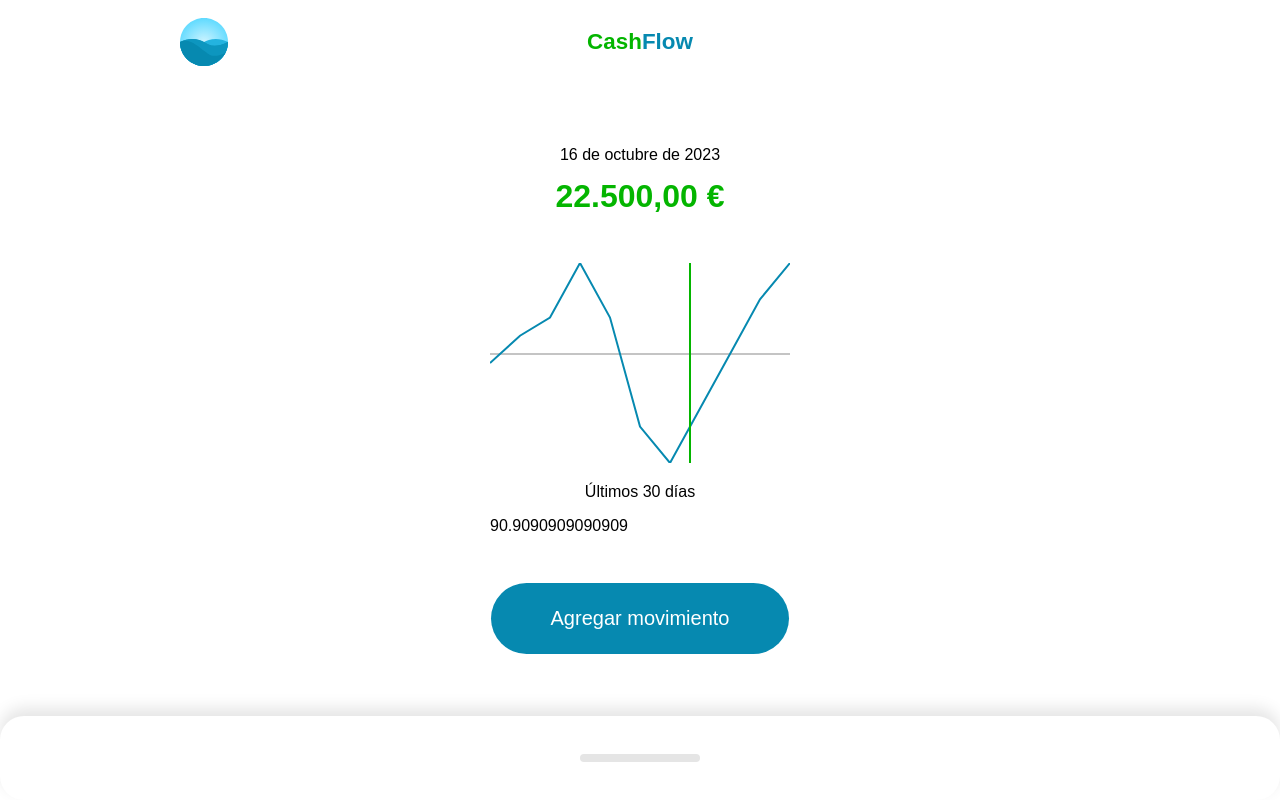
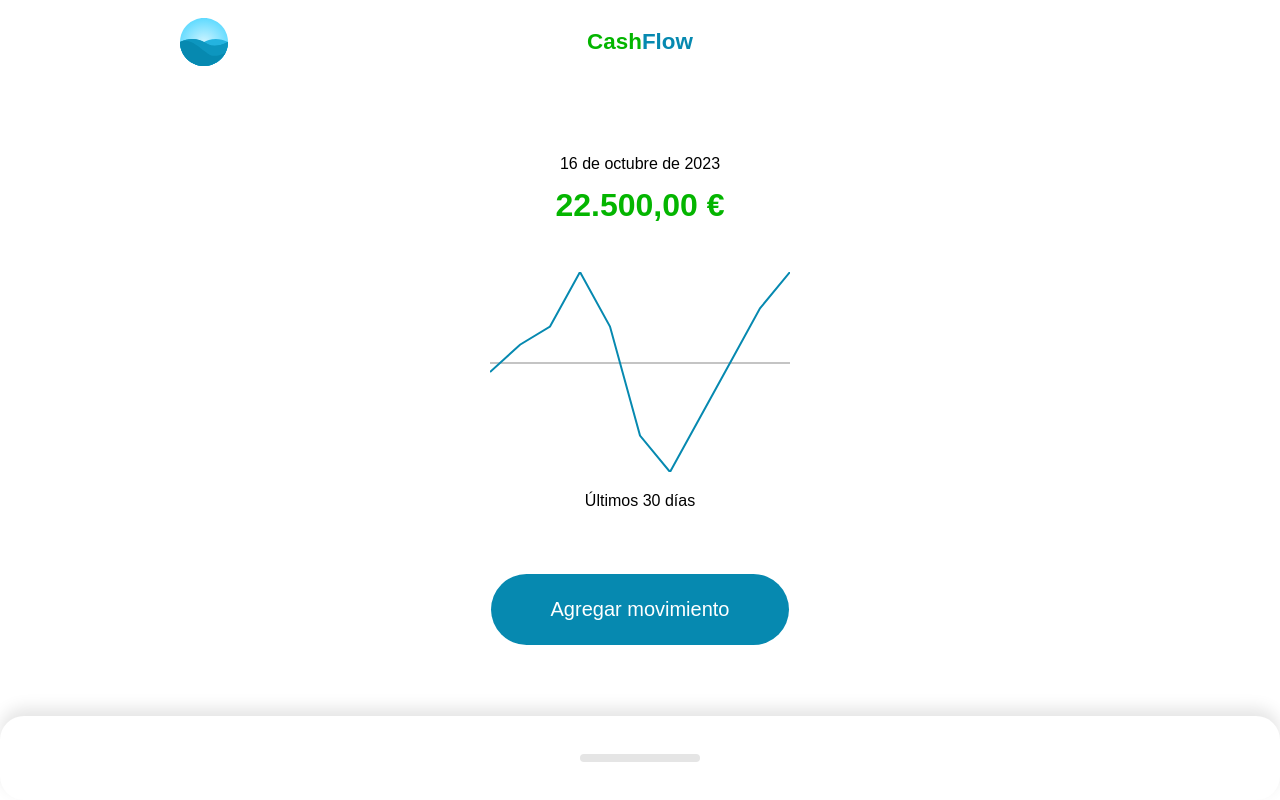
Before and after one commit to vimaik/curso_practico_de_vue.js, a Vue app: page / in a window 1280 px wide. Built offline with nearby package versions, Linux system fonts and the light colour scheme.

Commit message:
15.Creando la interacción con el gráfico

```diff
--- a/src/components/Resume/Graphic.vue
+++ b/src/components/Resume/Graphic.vue
@@ -1,6 +1,9 @@
 <template>
     <div>
         <svg
+            @touchstart="tap"
+            @touchmove="tap"
+            @touchend="untap"
             viewBox="0 0 300 200"
         >
             <line
@@ -18,22 +21,22 @@
                 :points="points"
             />
             <line
+                v-show="showPointer"
                 stroke="#04b500"
                 stroke-width="2"
-                x1="200"
+                :x1="pointer"
                 y1="0"
-                x2="200"
+                :x2="pointer"
                 y2="200"
             />
         </svg>
         <p>Últimos 30 días</p>
-        <div>{{ yZeroPoint }}</div>
     </div>
 
 </template>
 
 <script setup>
-import { computed, defineProps, toRefs } from "vue";
+import { computed, defineProps, ref, toRefs } from "vue";
 
 const props = defineProps({
     amounts: {
@@ -59,7 +62,7 @@ const amountToPixels = (amount) => {
     //        amountAbs <-> x
     const viewBoxAdaptedAmount = (amountAbs * 200) / amountsRange;
 
-    // Como el viewBox va de 0 a -200, por su naturaleza, invertimos
+    // Como el elemento viewBox va de 0 a 200, por su naturaleza, invertimos
     // el eje de los valores para que los importe postitivos crezcan y
     // los negativos decrezcan en el gráfico
     return 200 - viewBoxAdaptedAmount;
@@ -75,10 +78,38 @@ const points = computed(() => {
     return amounts.value.reduce((points, amount, i) => {
         const x = (300/ numPoints) * (i + 1);
         const y = amountToPixels(amount);
-        console.log(y);
         return  `${points} ${x},${y}`
     }, "0,100");
 });
+
+const showPointer = ref(false);
+const pointer = ref(0);
+
+const tap = ({ target, touches }) => {
+    showPointer.value = true;
+    // Ancho de la pantalla del dispositivo que utiliza la aplicación
+    // (SmartPhone, tablet, ...)
+    const screenWidth = target.getBoundingClientRect().width;
+
+    // Coordenada X dónde comienza el elemento SVG (el gráfico de importes)
+    // dentro de la pantalla del dispositivo (SmartPhone, tablet, ...)
+    const svgInitialXPoint = target.getBoundingClientRect().x;
+
+    // Coordenada X dónde se ha hecho el touch
+    const touchXPoint = touches[0].clientX;
+
+    // En este proyecto, 300 es el ancho fijado del viewBox del polyline
+    // Esto es un regla de 3 para calcular la equivalencia de valores
+    // (importes) reales adaptados al viewBox:
+    //
+    //                       screenWidth <-> 300
+    //    touchXPoint - svgInitialXPoint <-> x
+    pointer.value = ((touchXPoint - svgInitialXPoint) * 300) / screenWidth ;
+}
+
+const untap = () => {
+    showPointer.value = false;
+}
 </script>
 
 <style scoped>
```
